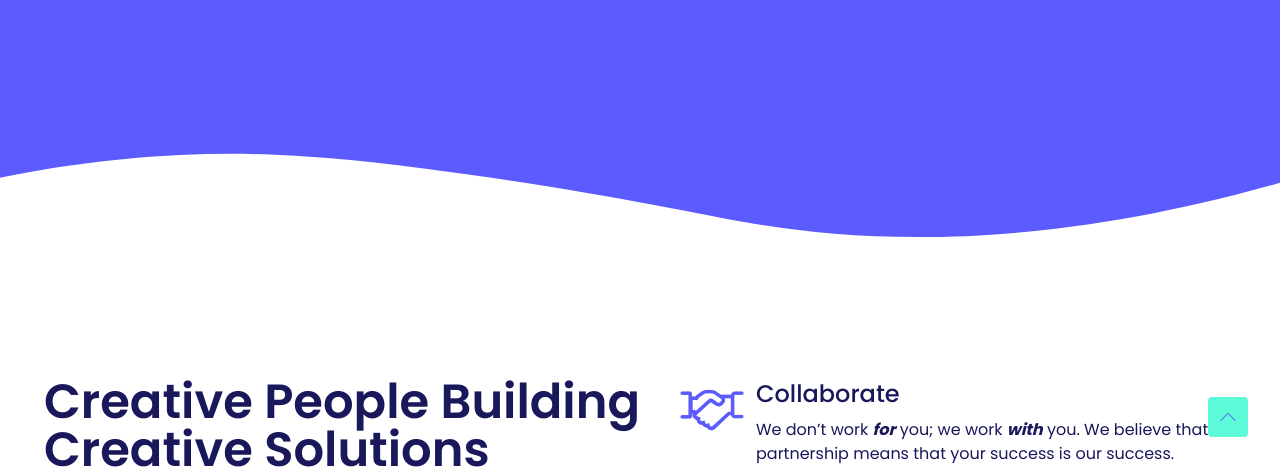
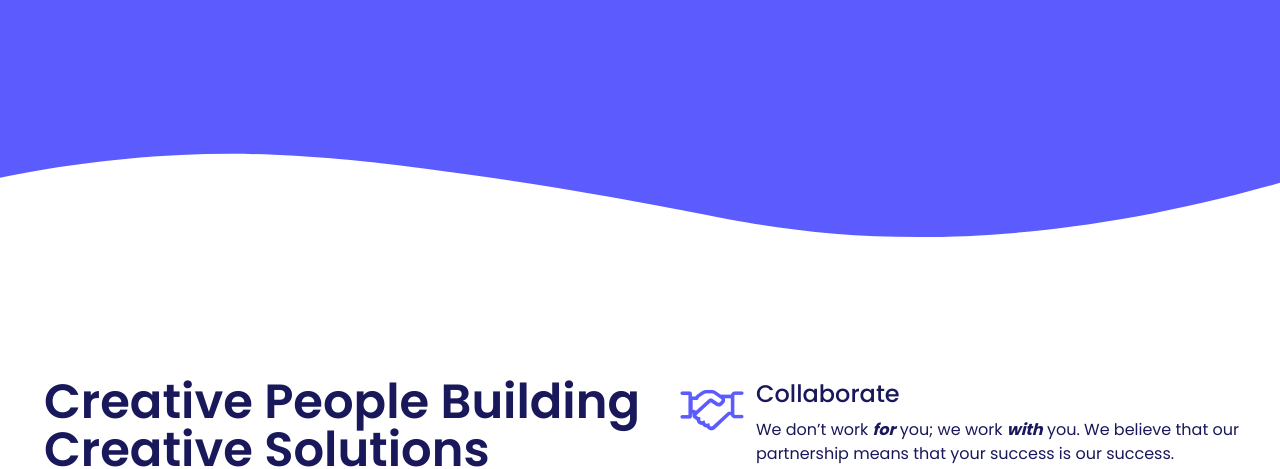
Before and after one commit to shift-solutions/shift_solutions_website, a website: page index.html in a window 1280 px wide. Shown: the part 331-800 px from the top of the page. Drawn offline with Linux system fonts and the light colour scheme; files whose address does not match are found by name.

Commit message:
For real this time

```diff
--- a/index.html
+++ b/index.html
@@ -177,8 +177,6 @@
         Based in McKinney, TX
     </footer>
 
-    <a class="back-to-top hidden" href="#"><i class="lni-chevron-up"></i></a>
-
     <script src="assets/js/vendor/modernizr-3.6.0.min.js"></script>
     <script src="assets/js/vendor/jquery-1.12.4.min.js"></script>
     <script src="assets/js/ajax-contact.js"></script>
@@ -188,7 +186,5 @@
     <script src="assets/js/jquery.magnific-popup.min.js"></script>
     <script src="assets/js/slick.min.js"></script>
     <script src="assets/js/main.js"></script>
-
 </body>
-
 </html>
```
